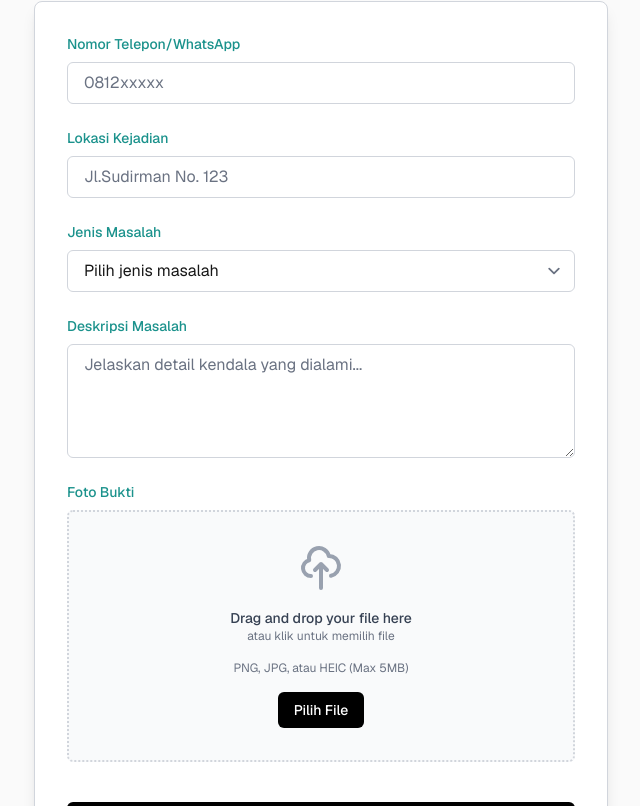
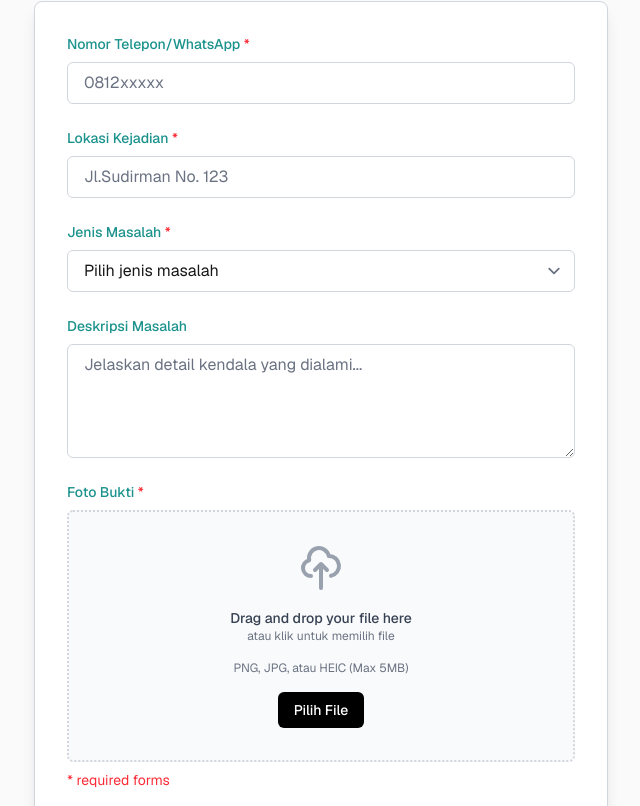
Before and after one commit to V1a5/Projek_Kelompok_STEM, a Next.js app: page /report in a window 1280 px wide. Shown: the part 594-1400 px from the top of the page, without its empty margins (319-959 px from the left). Built offline with nearby package versions, Linux system fonts and the light colour scheme.

Commit message:
file dropzone required

```diff
--- a/src/components/upload-dropzone.tsx
+++ b/src/components/upload-dropzone.tsx
@@ -2,17 +2,17 @@
 import { useState } from "react";
 
 interface DropzoneProps {
-  onFileChange: (file: File | null) => void; // ✅ new prop
+  onFileChange: (file: File | null) => void;
+
 }
 
 export default function Dropzone({ onFileChange }: DropzoneProps) {
   const [preview, setPreview] = useState<string | null>(null);
   const [fileName, setFileName] = useState<string | null>(null);
 
-  // ✅ single handler used by both input and drag-drop
   const processFile = (file: File) => {
     setFileName(file.name);
-    onFileChange(file); // ✅ pass file up to form
+    onFileChange(file);
     const reader = new FileReader();
     reader.onloadend = () => setPreview(reader.result as string);
     reader.readAsDataURL(file);
@@ -40,7 +40,7 @@ export default function Dropzone({ onFileChange }: DropzoneProps) {
 
   return (
     <div className="flex flex-col gap-2">
-      <label className="text-sm font-medium text-[var(--color-primary-200)]">Foto Bukti</label>
+      <label className="text-sm font-medium text-[var(--color-primary-200)]">Foto Bukti <span className="text-red-500"> * </span> </label>
       <div
         onDrop={handleDrop}
         onDragOver={(e) => e.preventDefault()}
@@ -60,7 +60,6 @@ export default function Dropzone({ onFileChange }: DropzoneProps) {
                   className="hidden"
                 />
               </label>
-              {/* ✅ clear button */}
               <button
                 type="button"
                 onClick={handleClear}
@@ -87,11 +86,14 @@ export default function Dropzone({ onFileChange }: DropzoneProps) {
                 accept=".png,.jpg,.jpeg,.heic"
                 onChange={handleFileChange}
                 className="hidden"
+                required
               />
             </label>
           </>
         )}
+
       </div>
+        <p className="text-red-500 text-sm">* required forms</p>
     </div>
   );
 }
--- a/src/sections/form-laporan.tsx
+++ b/src/sections/form-laporan.tsx
@@ -52,7 +52,7 @@ export default function FormLapor() {
             {/* Phone number */}
             <div className="flex flex-col gap-2">
               <label htmlFor="phoneNum" className="text-sm font-medium text-[var(--color-primary-200)]">
-                Nomor Telepon/WhatsApp
+                Nomor Telepon/WhatsApp <span className="text-red-500"> * </span>
               </label>
               <input
                 type="text"
@@ -67,7 +67,7 @@ export default function FormLapor() {
             {/* Location */}
             <div className="flex flex-col gap-2">
               <label htmlFor="lokasi" className="text-sm font-medium text-[var(--color-primary-200)]">
-                Lokasi Kejadian
+                Lokasi Kejadian <span className="text-red-500"> * </span>
               </label>
               <input
                 type="text"
@@ -82,7 +82,7 @@ export default function FormLapor() {
             {/* Jenis Kendala */}
             <div className="flex flex-col gap-2">
               <label htmlFor="jenis" className="text-sm font-medium text-[var(--color-primary-200)]">
-                Jenis Masalah
+                Jenis Masalah <span className="text-red-500"> * </span>
               </label>
               <select
                 id="jenis"
```
